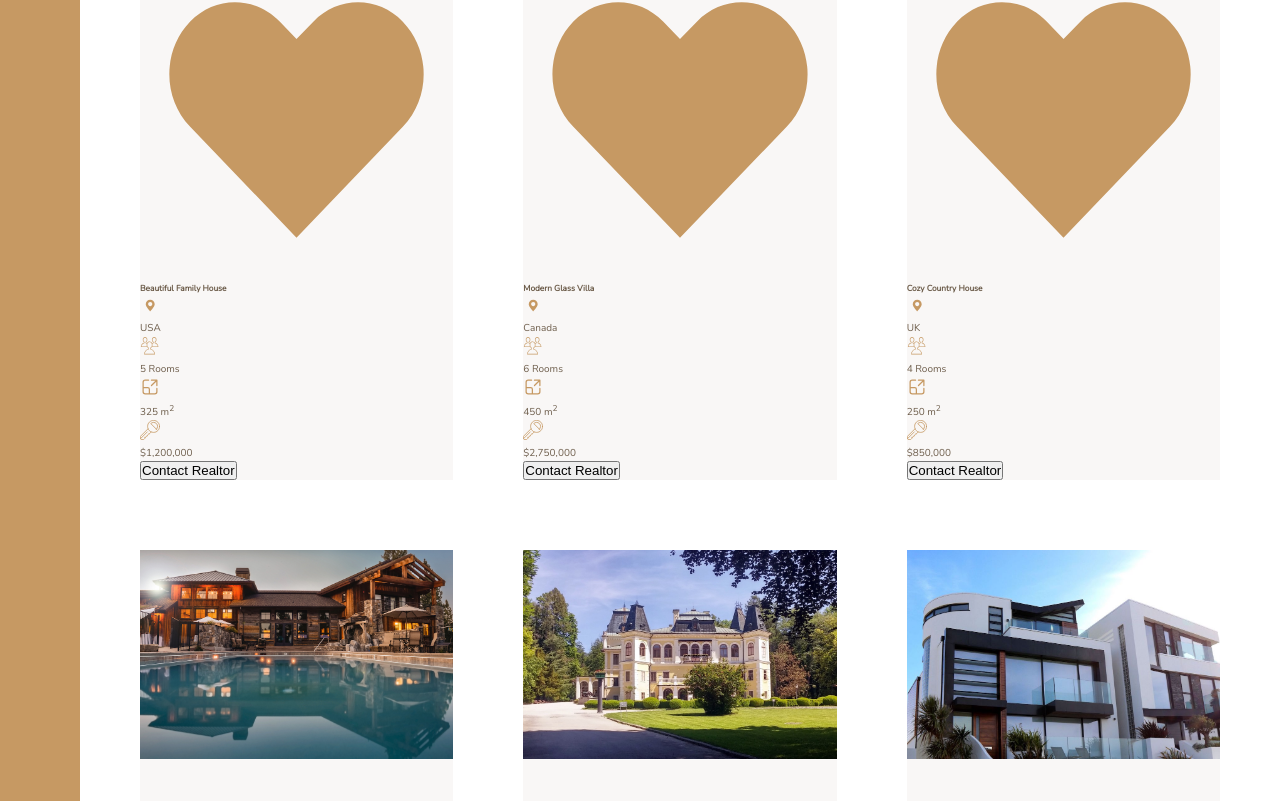
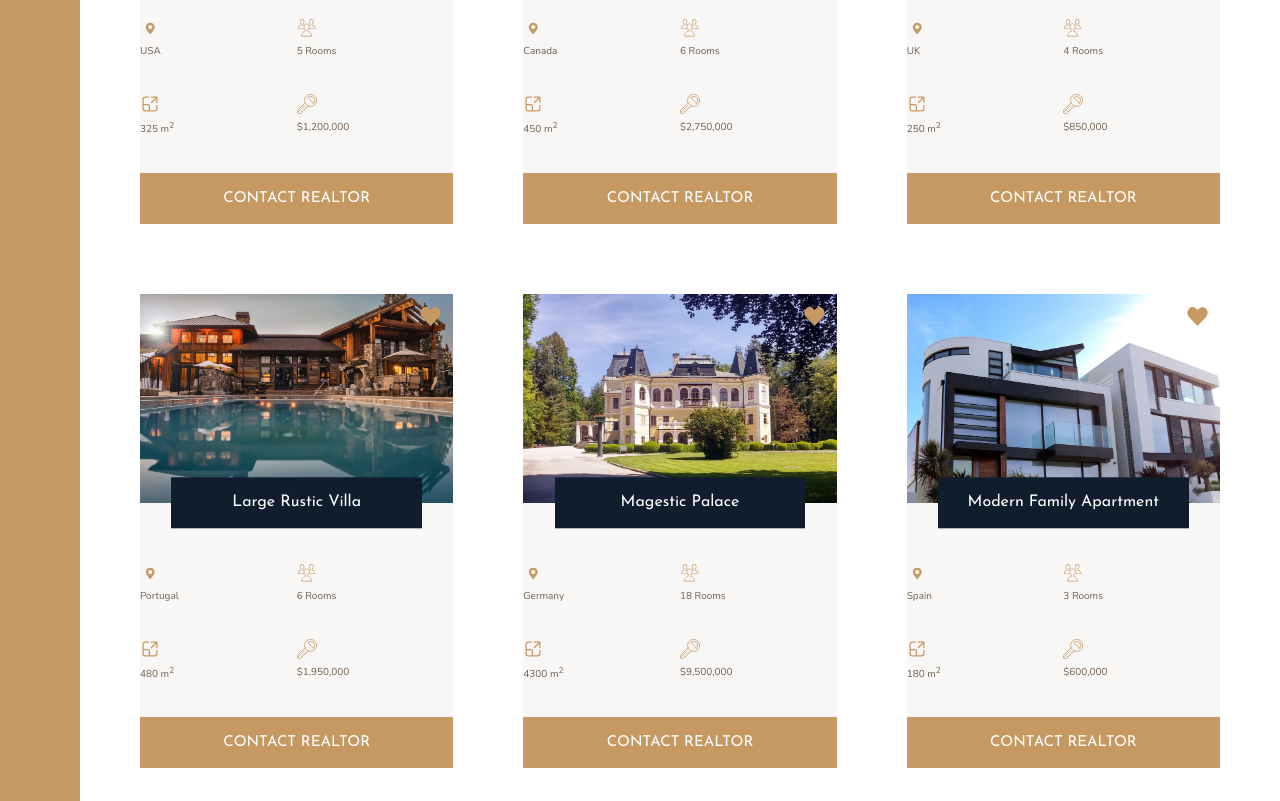
Before and after one commit to Nessvah/nexter, a website: page index.html in a window 1280 px wide. Shown: the part 2221-3022 px from the top of the page. Drawn offline with nearby package versions, Linux system fonts and the light colour scheme.

Commit message:
style img, heading and content for the cards

```diff
--- a/index.html
+++ b/index.html
@@ -113,7 +113,7 @@
           <img src="/img/key.svg" alt="" />
           <p>$1,200,000</p>
         </div>
-        <button class="cta">Contact Realtor</button>
+        <button class="btn home__btn">Contact Realtor</button>
       </div>
 
       <div class="home">
@@ -136,7 +136,7 @@
           <img src="/img/key.svg" alt="" />
           <p>$2,750,000</p>
         </div>
-        <button class="cta">Contact Realtor</button>
+        <button class="btn home__btn">Contact Realtor</button>
       </div>
 
       <div class="home">
@@ -159,7 +159,7 @@
           <img src="/img/key.svg" alt="" />
           <p>$850,000</p>
         </div>
-        <button class="cta">Contact Realtor</button>
+        <button class="btn home__btn">Contact Realtor</button>
       </div>
 
       <div class="home">
@@ -182,7 +182,7 @@
           <img src="/img/key.svg" alt="" />
           <p>$1,950,000</p>
         </div>
-        <button class="cta">Contact Realtor</button>
+        <button class="btn home__btn">Contact Realtor</button>
       </div>
 
       <div class="home">
@@ -205,7 +205,7 @@
           <img src="/img/key.svg" alt="" />
           <p>$9,500,000</p>
         </div>
-        <button class="cta">Contact Realtor</button>
+        <button class="btn home__btn">Contact Realtor</button>
       </div>
 
       <div class="home">
@@ -228,7 +228,7 @@
           <img src="/img/key.svg" alt="" />
           <p>$600,000</p>
         </div>
-        <button class="cta">Contact Realtor</button>
+        <button class="btn home__btn">Contact Realtor</button>
       </div>
     </section>
     <section class="gallery">Gallery</section>
--- a/sass/_homes.scss
+++ b/sass/_homes.scss
@@ -9,15 +9,50 @@
 
 .home {
   background-color: var(--color-grey-light-1);
+  display: grid;
+  grid-template-columns: repeat(2, 1fr);
+  row-gap: 3.5rem;
 
   &__img {
     width: 100%;
+    grid-row: 1 / 2; //so that the icon can overlaps the img
+    grid-column: 1 / -1;
+    z-index: 5;
   }
 
   &__like-icon {
+    grid-row: 1 / 2;
+    grid-column: 2 / 3;
+    height: 2.5rem;
+    width: 2.5rem;
+    z-index: 10;
+    justify-self: end;
+    margin: 1rem;
   }
 
-  &__name {
+  &__heading {
+    grid-row: 1 / 2; //to overlaps img
+    grid-column: 1 / -1;
+    justify-self: center;
+    align-self: end;
+    width: 80%;
+    z-index: 10;
+
+    background-color: var(--color-secondary);
+    color: var(--color-white);
+    font-family: var(--font-display);
+    font-size: 1.6rem;
+    text-align: center;
+    padding: 1.25rem;
+    font-weight: 400;
+
+    // move a little down
+    transform: translateY(50%);
+  }
+
+  &__location,
+  &__rooms {
+    margin-top: 2.5rem; // because we need more space in the top row and grid doesn't allow ti allocate different space individually
   }
 
   &__location,
@@ -32,4 +67,8 @@
     p {
     }
   }
+
+  &__btn {
+    grid-column: 1 / -1;
+  }
 }
```
Also changed, not shown: css/main.css, 1 other file.
